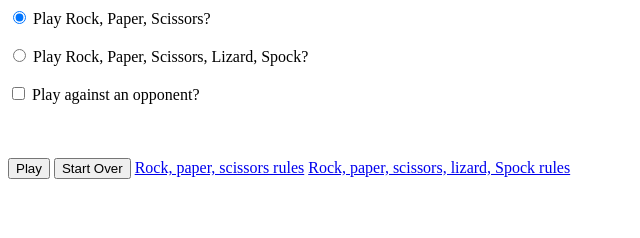
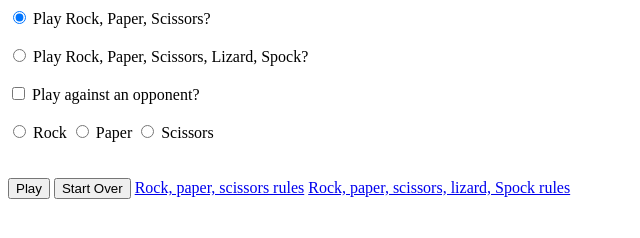
Before and after one commit to comp426-2023-spring/e02-nylaanderson, a website: page public/index.html in a window 1280 px wide. Both pictures are taken after a click on the radio button "Play Rock, Paper, Scissors?". Shown: the whole page, without its empty margins (0-640 px from the left). Drawn offline with nearby package versions, Linux system fonts and the light colour scheme.

Commit message:
updated frontend to display options based on game being played

```diff
--- a/public/index.html
+++ b/public/index.html
@@ -9,7 +9,7 @@
     </head>
     <body onload="showHideShots()">
     	<form id="userinput" class="" action="javascript:void(0);">
-		<input type="radio" id="rps" name="game" value="rps" checked="checked" onclick="showHideShots()">
+		<input type="radio" id="rps" name="game" value="rps" onclick="showHideShots()">
 		<label for="rps">Play Rock, Paper, Scissors?</label>
 		<br><br>
 		<input type="radio" id="rpsls" name="game" value="rpsls" onclick="showHideShots()">
@@ -18,7 +18,7 @@
 		<input type="checkbox" id="opponent" name="playtype" value="opponent" onclick="showHideShots()">
 		<label for="opponent"> Play against an opponent?</label>
 		<br><br>
-		<input type="radio" id="rock" name="shot" value="rock" class="rps shots" checked="checked">
+		<input type="radio" id="rock" name="shot" value="rock" class="rps shots">
 		<label class="shots rps">Rock</label>
 		<input type="radio" id="paper" name="shot" value="paper" class="rps shots">
 		<label class="shots rps">Paper</label>
--- a/public/scripts.js
+++ b/public/scripts.js
@@ -3,10 +3,18 @@
 // https://github.com/jdmar3/coinserver
 
 function showHideShots() {
+	$('.shots').hide()
 	let check = document.getElementById('opponent');
-	if (check.checked == true) {
+	let rps = document.getElementById('rps');
+	let rpsls_game = document.getElementById('rpsls');
+	if (rps.checked == true) {
+
+		$('.rps.shots').show()
+	}
+	else if (rpsls_game.checked == true) {
 		$('.shots').show()
-	} else {
+	}
+	else {
 		$('.shots').hide()
 	}
 }
```
Also changed, not shown: lib/rpsls.js (+7 -4 lines).
